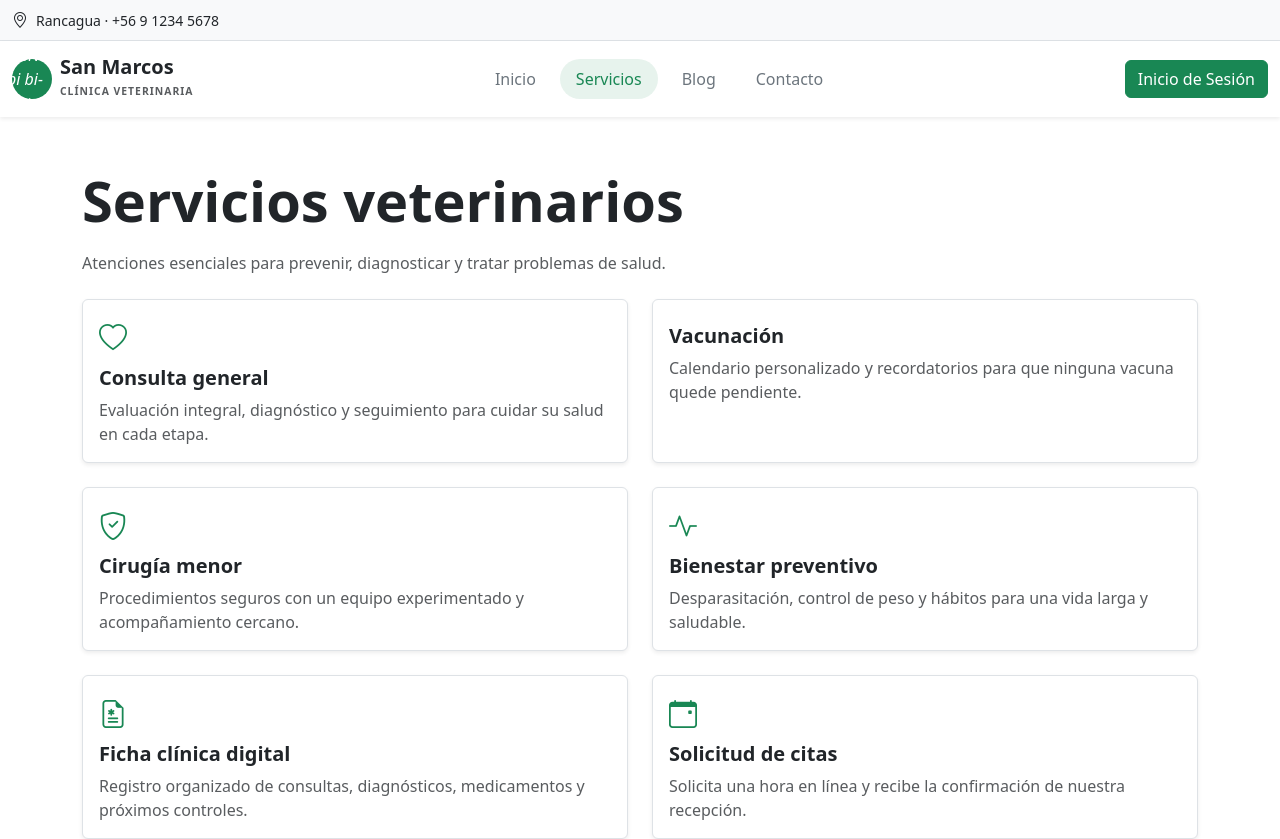
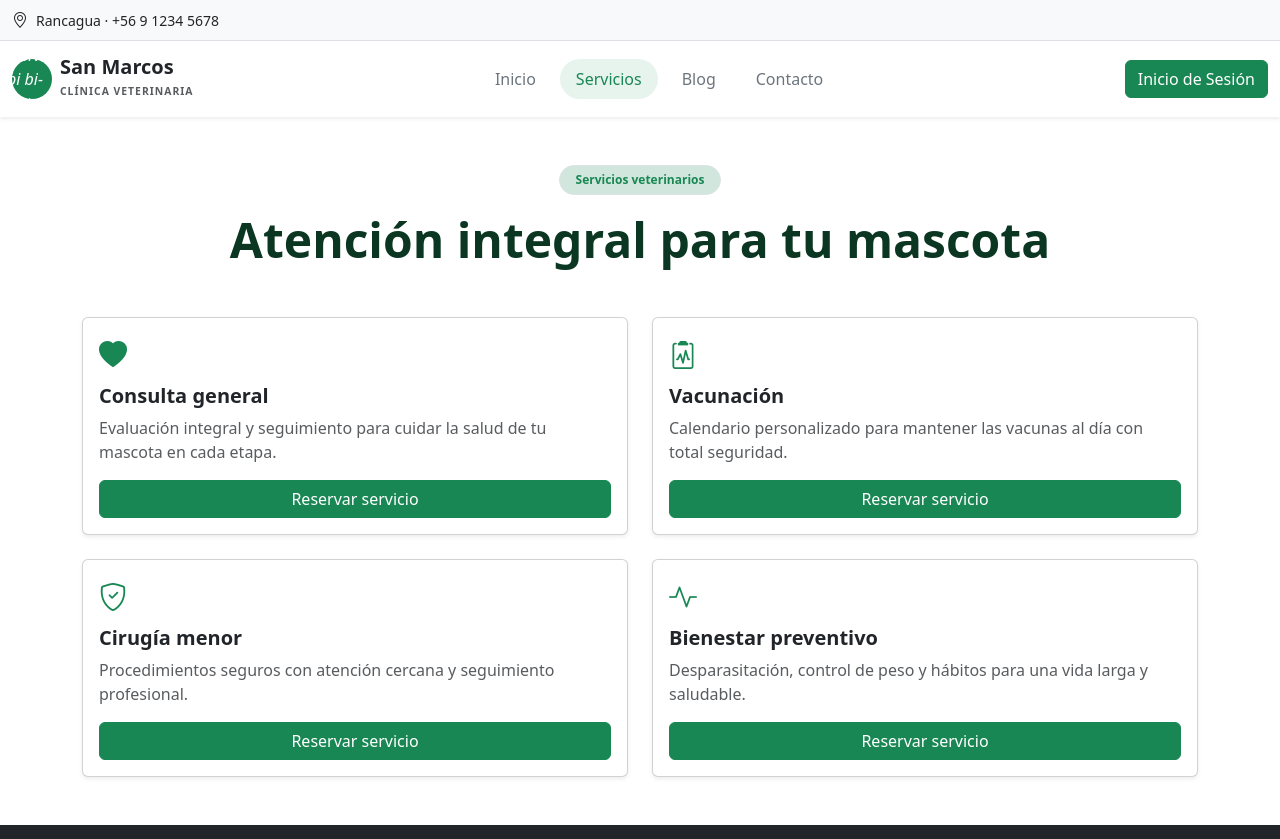
Before and after one commit to Charlieisd34d/Veterinaria-San-Marcos-2, a React (Vite) app: page /servicios in a window 1280 px wide. Shown: the top 839 px of the page. Built offline with nearby package versions, Linux system fonts and the light colour scheme.

Commit message:
refactor: ajustes visuales y validaciones en servicios, blog y contacto

```diff
--- a/src/components/molecules/TarjetaServicio.jsx
+++ b/src/components/molecules/TarjetaServicio.jsx
@@ -1,49 +1,36 @@
-import Boton from "../atoms/Boton";
+import Boton from '../atoms/Boton';
 
 function TarjetaServicio(props) {
+  const iconoClase = props.claseIcono || props.icono;
+  const manejarClick = props.onAccion || props.onSolicitar;
+
   return (
-    <div className="card shadow-sm h-100 overflow-hidden border">
+    <div className="card p-3 shadow-sm h-100">
       {props.imagen && (
-        <div style={{ height: '200px', overflow: 'hidden' }}>
         <img
           src={props.imagen}
-            alt={props.titulo}
-            style={{ width: '100%', height: '100%', objectFit: 'cover' }}
+          alt={props.titulo || 'Imagen de tarjeta'}
+          className="card-img-top rounded mb-3"
         />
+      )}
+      {iconoClase && (
+        <div className="mb-2 text-success fs-3">
+          <i className={iconoClase}></i>
         </div>
       )}
-
-      <div className="card-body d-flex flex-column">
-        {props.icono && (
-          <div className="mb-2 text-success fs-3">
-            <i className={props.icono}></i>
-          </div>
+      <h5 className="fw-bold">{props.titulo}</h5>
+      {props.subtitulo && (
+        <p className="text-muted small mb-2">{props.subtitulo}</p>
       )}
-
-        {props.subtitulo && (
-          <div className="text-muted small fw-semibold mb-2">
-            {props.subtitulo}
-          </div>
-        )}
-
-        <h5 className="fw-bold card-title">{props.titulo}</h5>
-        <p className="card-text text-muted flex-grow-1">{props.descripcion}</p>
-
+      <p className="text-muted flex-grow-1">{props.descripcion}</p>
       {props.precio && (
         <p className="fw-bold text-dark mb-2">{props.precio}</p>
       )}
-
-        {props.textoBoton && (
-          <div className="mt-2">
       <Boton
-              texto={props.textoBoton}
-              variante="link"
-              className="p-0 text-decoration-none fw-bold"
-              onClick={props.onAccion}
+        texto={props.textoBoton || 'Solicitar servicio'}
+        variante="success"
+        onClick={manejarClick}
       />
-          </div>
-        )}
-      </div>
     </div>
   );
 }
--- a/src/components/organisms/ListaServicios.jsx
+++ b/src/components/organisms/ListaServicios.jsx
@@ -1,16 +1,22 @@
 import TarjetaServicio from '../molecules/TarjetaServicio';
 
-const ListaServicios = ({
-  tituloSeccion,
-  descripcionSeccion,
-  items = [],
-  textoBoton,
-  alHacerClicBoton
-}) => {
+function ListaServicios(props) {
+  const insignia = props.insignia;
+  const tituloSeccion = props.tituloSeccion;
+  const descripcionSeccion = props.descripcionSeccion;
+  const items = Array.isArray(props.items) ? props.items : [];
+  const textoBoton = props.textoBoton;
+  const alHacerClicBoton = props.alHacerClicBoton;
+
   return (
     <div className="my-4">
       <div className="mb-4">
-        <h1 className="fw-bold text-dark display-5" style={{ color: '#0d3b33' }}>
+        {insignia && (
+          <span className="badge rounded-pill bg-success-subtle text-success px-3 py-2 mb-3 insignia-seccion">
+            {insignia}
+          </span>
+        )}
+        <h1 className="fw-bold display-5">
           {tituloSeccion}
         </h1>
         {descripcionSeccion && (
@@ -21,7 +27,8 @@ const ListaServicios = ({
       </div>
 
       <div className="row g-4">
-        {items.map((item) => (
+        {items.map(function (item) {
+          return (
             <div className="col-md-6 col-lg-4" key={item.id || item.codigo}>
               <TarjetaServicio
                 titulo={item.nombre || item.titulo}
@@ -29,18 +36,19 @@ const ListaServicios = ({
                 claseIcono={item.icono}
                 imagen={item.imagen}
                 subtitulo={item.categoria ? `${item.categoria} · ${item.fecha}` : null}
-              textoBoton={item.imagen ? "Leer artículo" : null}
+                textoBoton={item.imagen ? 'Leer artículo' : null}
                 onAccion={item.onAccion}
               />
             </div>
-        ))}
+          );
+        })}
       </div>
 
       {textoBoton && (
         <div className="mt-5">
           <button
-            className="btn btn-lg px-4 text-white"
-            style={{ backgroundColor: '#0d5c4d', borderColor: '#0d5c4d' }}
+            type="button"
+            className="btn btn-success btn-lg px-4"
             onClick={alHacerClicBoton}
           >
             {textoBoton}
@@ -49,6 +57,6 @@ const ListaServicios = ({
       )}
     </div>
   );
-};
+}
 
 export default ListaServicios;
--- a/src/data/blog.json
+++ b/src/data/blog.json
@@ -5,7 +5,12 @@
     "fecha": "12 mayo, 2025",
     "titulo": "El calendario de vacunas que tu mascota necesita",
     "resumen": "Conoce las vacunas esenciales para perros y gatos y por qué respetar sus fechas protege a toda la familia.",
-    "imagen": "https://images.unsplash.com/photo-1548767797-d8c844163c4c?q=80&w=800&auto=format&fit=crop"
+    "imagen": "https://images.unsplash.com/photo-1721327900409-5e445c1ed119?q=80&w=871&auto=format&fit=crop&ixlib=rb-4.1.0&ixid=NHwxMjA3fDA%3D",
+    "contenido": [
+      "Las vacunas son la herramienta más segura y eficaz para proteger a perros y gatos frente a enfermedades contagiosas que pueden ser graves o difíciles de tratar.",
+      "Durante los primeros meses de vida, los cachorros y gatitos reciben un esquema inicial con refuerzos periódicos para construir una inmunidad sólida. En la etapa adulta, mantener los refuerzos al día ayuda a sostener esa protección.",
+      "Guarda siempre el carné de vacunación de tu mascota y consulta con el equipo veterinario ante cualquier cambio de rutina o duda sobre la próxima dosis."
+    ]
   },
   {
     "id": "visitar-veterinario",
@@ -13,7 +18,12 @@
     "fecha": "6 mayo, 2025",
     "titulo": "Señales de que es momento de visitar al veterinario",
     "resumen": "Cambios pequeños en el ánimo, apetito o rutina pueden decir mucho. Aprende a identificarlos a tiempo.",
-    "imagen": "https://images.unsplash.com/photo-1514888286974-6c03e2ca1dba?q=80&w=800&auto=format&fit=crop"
+    "imagen": "https://images.unsplash.com/photo-1478098711619-5ab0b478d6e6?q=80&w=870&auto=format&fit=crop&ixlib=rb-4.1.0&ixid=NHwxMjA3fDA%3D",
+    "contenido": [
+      "Las mascotas no pueden decir con palabras cuándo algo les molesta, pero suelen dar señales tempranas a través de su conducta diaria.",
+      "Presta atención si notas decaimiento o letargo inusual, pérdida de apetito, sed excesiva, cambios digestivos, dificultad para respirar o molestia al moverse y tocarse.",
+      "Detectar estos cambios a tiempo permite un diagnóstico más oportuno y un tratamiento mucho más sencillo para tu compañero."
+    ]
   },
   {
     "id": "peso-mascota",
@@ -21,6 +31,11 @@
     "fecha": "28 abril, 2025",
     "titulo": "Cómo cuidar el peso de tu mascota en casa",
     "resumen": "Alimentación, juego y controles periódicos: tres hábitos simples para prevenir problemas de salud.",
-    "imagen": "https://images.unsplash.com/photo-1537151608828-ea2b11777ee8?q=80&w=800&auto=format&fit=crop"
+    "imagen": "https://images.unsplash.com/photo-1763718205007-fb085a276026?q=80&w=871&auto=format&fit=crop&ixlib=rb-4.1.0&ixid=NHwxMjA3fDA%3D",
+    "contenido": [
+      "Mantener un peso saludable reduce la sobrecarga en las articulaciones y disminuye el riesgo de problemas metabólicos, cardíacos o respiratorios.",
+      "Mide las porciones diarias según el peso, edad y nivel de actividad de tu mascota, y moderar los premios o restos de comida humana marca una gran diferencia.",
+      "Combina la alimentación adecuada con paseos o juegos diarios y controles periódicos para ajustar las porciones cuando sea necesario."
+    ]
   }
 ]
--- a/src/data/servicios.json
+++ b/src/data/servicios.json
@@ -1,13 +1,26 @@
-{
-  "titulo": "Servicios veterinarios",
-  "descripcion": "Atenciones esenciales para prevenir, diagnosticar y tratar problemas de salud.",
-  "botonAgendar": { "texto": "Agendar atención", "variante": "success" },
-  "servicios": [
-    { "id": 1, "icono": "bi bi-heart", "titulo": "Consulta general", "descripcion": "Evaluación integral, diagnóstico y seguimiento para cuidar su salud en cada etapa." },
-    { "id": 2, "icono": "bi bi-syringe", "titulo": "Vacunación", "descripcion": "Calendario personalizado y recordatorios para que ninguna vacuna quede pendiente." },
-    { "id": 3, "icono": "bi bi-shield-check", "titulo": "Cirugía menor", "descripcion": "Procedimientos seguros con un equipo experimentado y acompañamiento cercano." },
-    { "id": 4, "icono": "bi bi-activity", "titulo": "Bienestar preventivo", "descripcion": "Desparasitación, control de peso y hábitos para una vida larga y saludable." },
-    { "id": 5, "icono": "bi bi-file-earmark-medical", "titulo": "Ficha clínica digital", "descripcion": "Registro organizado de consultas, diagnósticos, medicamentos y próximos controles." },
-    { "id": 6, "icono": "bi bi-calendar-event", "titulo": "Solicitud de citas", "descripcion": "Solicita una hora en línea y recibe la confirmación de nuestra recepción." }
-  ]
-}
+[
+  {
+    "id": 1,
+    "titulo": "Consulta general",
+    "descripcion": "Evaluación integral y seguimiento para cuidar la salud de tu mascota en cada etapa.",
+    "icono": "bi bi-heart-fill"
+  },
+  {
+    "id": 2,
+    "titulo": "Vacunación",
+    "descripcion": "Calendario personalizado para mantener las vacunas al día con total seguridad.",
+    "icono": "bi bi-clipboard2-pulse"
+  },
+  {
+    "id": 3,
+    "titulo": "Cirugía menor",
+    "descripcion": "Procedimientos seguros con atención cercana y seguimiento profesional.",
+    "icono": "bi bi-shield-check"
+  },
+  {
+    "id": 4,
+    "titulo": "Bienestar preventivo",
+    "descripcion": "Desparasitación, control de peso y hábitos para una vida larga y saludable.",
+    "icono": "bi bi-activity"
+  }
+]
--- a/src/main.jsx
+++ b/src/main.jsx
@@ -3,8 +3,7 @@ import { createRoot } from 'react-dom/client'
 import 'bootstrap/dist/css/bootstrap.min.css';
 import './index.css'
 import App from './App.jsx'
-import 'bootstrap/dist/css/bootstrap.min.css'
-import 'bootstrap-icons/font/bootstrap-icons.css'
+import 'bootstrap-icons/font/bootstrap-icons.css';
 import { SesionProvider } from './context/SesionContext.jsx';
 
 createRoot(document.getElementById('root')).render(
--- a/src/pages/PaginaServicios.jsx
+++ b/src/pages/PaginaServicios.jsx
@@ -1,55 +1,95 @@
-import { useState } from "react";
-import PlantillaPublica from "../components/templates/PlantillaPublica";
-import SeccionServicios from "../components/organisms/SeccionServicios";
-import FormularioCita from "../components/organisms/FormularioCita";
-import { useTituloPagina } from "../hooks/useTituloPagina";
-import { useAutoCierre } from "../hooks/useAutoCierre";
+import React, { useState } from 'react';
+import PlantillaPublica from '../components/templates/PlantillaPublica';
+import FormularioCita from '../components/organisms/FormularioCita';
+import TarjetaServicio from '../components/molecules/TarjetaServicio';
+import datosFormularioCita from '../data/formularioCita.json';
+import serviciosData from '../data/servicios.json';
 
-import servicios from "../data/servicios.json";
-import mensajes from "../data/mensajes.json";
-import datosCita from "../data/formularioCita.json";
+const CLAVE_CITAS = 'citas_veterinaria_san_marcos';
+
+function guardarCitaEnStorage(nuevaCita) {
+  try {
+    const actuales = JSON.parse(localStorage.getItem(CLAVE_CITAS) || '[]');
+    const listaActualizada = Array.isArray(actuales) ? [...actuales, nuevaCita] : [nuevaCita];
+    localStorage.setItem(CLAVE_CITAS, JSON.stringify(listaActualizada));
+  } catch (error) {
+    // Evita fallos si localStorage no está disponible en algún entorno
+  }
+}
 
 function PaginaServicios() {
-  const [mensaje, setMensaje] = useState(null);
-  const [modalCitaAbierto, setModalCitaAbierto] = useState(false);
+  const [modalAbierto, setModalAbierto] = useState(false);
+  const [servicioSeleccionado, setServicioSeleccionado] = useState('');
+  const [mensajeConfirmacion, setMensajeConfirmacion] = useState('');
 
-  function alCerrarMensaje() {
-    setMensaje(null);
+  function abrirModalParaServicio(tituloServicio) {
+    setMensajeConfirmacion('');
+    setServicioSeleccionado(tituloServicio);
+    setModalAbierto(true);
   }
 
-  useTituloPagina("Servicios");
-  useAutoCierre(mensaje, alCerrarMensaje, mensajes.segundosAutoCierre * 1000);
+  function manejarCerrarModal() {
+    setModalAbierto(false);
+  }
 
-  function alAgendarCita() {
-    setModalCitaAbierto(true);
+  function manejarEnvioCita(valores) {
+    const nuevaCita = {
+      id: Date.now(),
+      servicio: servicioSeleccionado,
+      ...(valores && typeof valores === 'object' ? valores : {}),
+      creadaEn: new Date().toISOString(),
+    };
+
+    guardarCitaEnStorage(nuevaCita);
+    setMensajeConfirmacion(
+      `Solicitud de cita registrada para "${servicioSeleccionado}".`
+    );
+    setModalAbierto(false);
   }
 
   return (
-    <PlantillaPublica
-      mensaje={mensaje}
-      onCerrarMensaje={alCerrarMensaje}
-    >
-      <SeccionServicios
-        titulo={servicios.titulo}
-        descripcion={servicios.descripcion}
-        servicios={servicios.servicios}
-        onClickAgendar={alAgendarCita}
-      />
+    <PlantillaPublica>
+      <div className="mb-5 text-center">
+        <span className="badge rounded-pill bg-success-subtle text-success border px-3 py-2 mb-3">
+          Servicios veterinarios
+        </span>
+        <h1 className="display-5 fw-bold text-success-emphasis">
+          Atención integral para tu mascota
+        </h1>
+      </div>
+
+      {mensajeConfirmacion && (
+        <div className="alert alert-success mb-4" role="alert">
+          {mensajeConfirmacion}
+        </div>
+      )}
+
+      <div className="row g-4">
+        {serviciosData.map(function (servicio) {
+          return (
+            <div key={servicio.id} className="col-12 col-md-6">
+              <TarjetaServicio
+                titulo={servicio.titulo}
+                descripcion={servicio.descripcion}
+                icono={servicio.icono}
+                textoBoton="Reservar servicio"
+                onAccion={function () {
+                  abrirModalParaServicio(servicio.titulo);
+                }}
+              />
+            </div>
+          );
+        })}
+      </div>
 
       <FormularioCita
-        show={modalCitaAbierto}
-        onHide={() => setModalCitaAbierto(false)}
-        titulo={datosCita.titulo}
-        campos={datosCita.campos}
-        textoBoton={datosCita.textoBoton}
-        varianteBoton={datosCita.varianteBoton}
-        onEnviar={(valores) => {
-          setModalCitaAbierto(false);
-          setMensaje({
-            texto: "¡Su solicitud de cita ha sido enviada con éxito!",
-            variante: "success"
-          });
-        }}
+        show={modalAbierto}
+        onHide={manejarCerrarModal}
+        titulo={`${datosFormularioCita.titulo}: ${servicioSeleccionado}`}
+        campos={datosFormularioCita.campos}
+        textoBoton={datosFormularioCita.textoBoton}
+        varianteBoton={datosFormularioCita.varianteBoton}
+        onEnviar={manejarEnvioCita}
       />
     </PlantillaPublica>
   );
```
Also changed, not shown: src/components/organisms/FormularioCita.jsx (+54 -16 lines), src/components/organisms/SeccionContacto.jsx (+49 -30 lines), src/pages/PaginaBlog.jsx (+90 -7 lines), src/pages/PaginaContacto.jsx (+37 -6 lines), 1 other file (tests, documents, lock files or other folders). Lines whose indentation alone changed are shown as unchanged.
